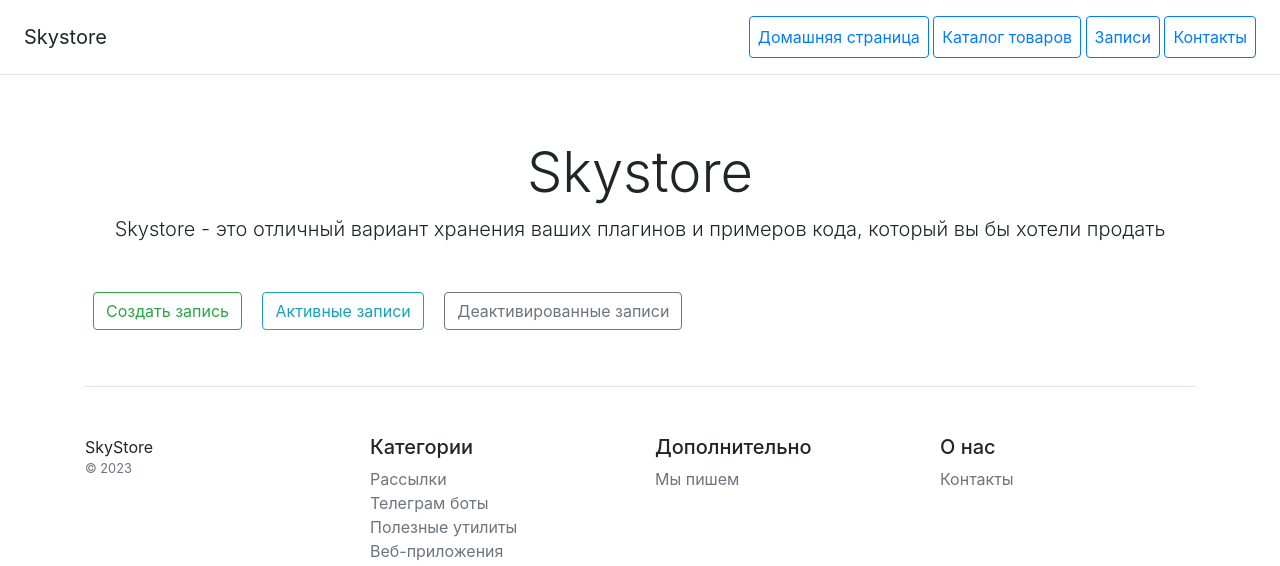
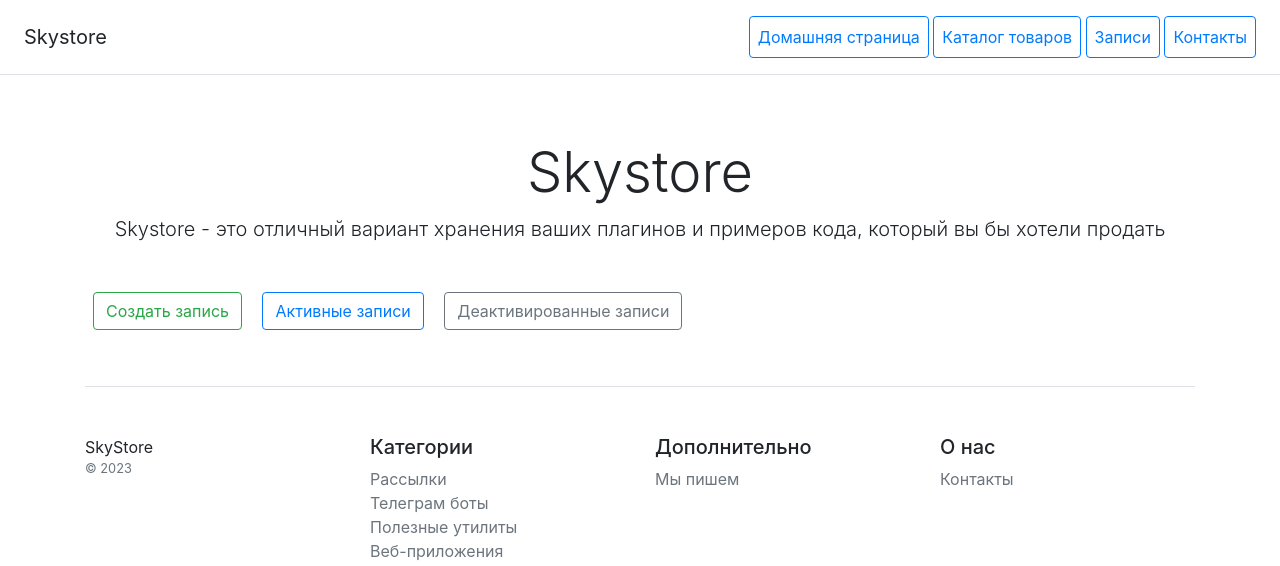
Before and after one commit to DSulzhits/06_2, a Django app: page /blog_records/ in a window 1280 px wide. Shown: the top 566 px of the page. Run offline with Django 4.2, Linux system fonts and the light colour scheme; data that the repository does not hold is empty; some libraries are stand-ins or nearby versions.

Commit message:
Скорректирована кнопка на странице вывода записей

```diff
--- a/catalog/templates/catalog/blogrecord_list.html
+++ b/catalog/templates/catalog/blogrecord_list.html
@@ -8,7 +8,7 @@
             {% endfor %}
         </div>
     <a href="{% url 'catalog:blog_record_create' %}" class="btn btn-outline-success m-2">Создать запись</a>
-    <a href="{% url 'catalog:blog_records' %}" class="btn btn-outline-info m-2">Активные записи</a>
+    <a href="{% url 'catalog:blog_records' %}" class="btn btn-outline-primary m-2">Активные записи</a>
     <a href="{% url 'catalog:blog_records_deactivated' %}" class="btn btn-outline-secondary m-2">Деактивированные записи</a>
     </div>
 
```
